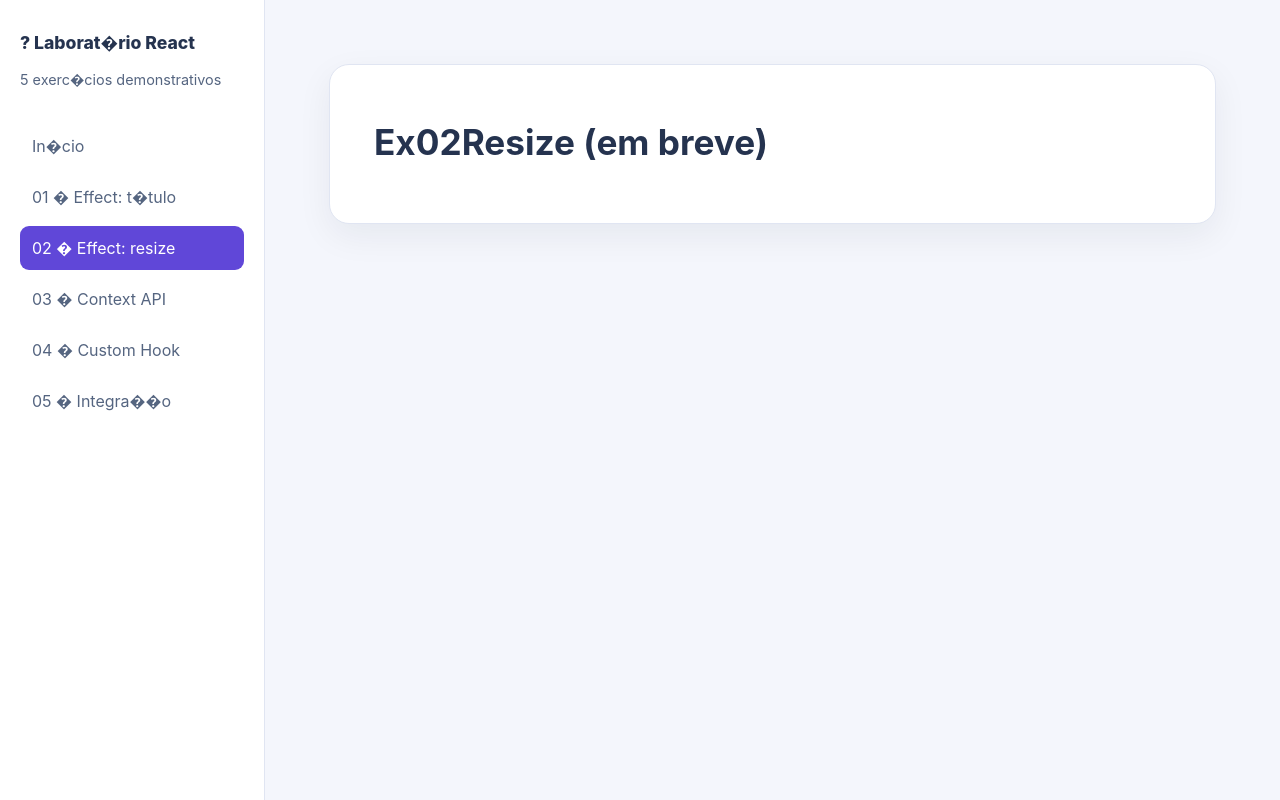
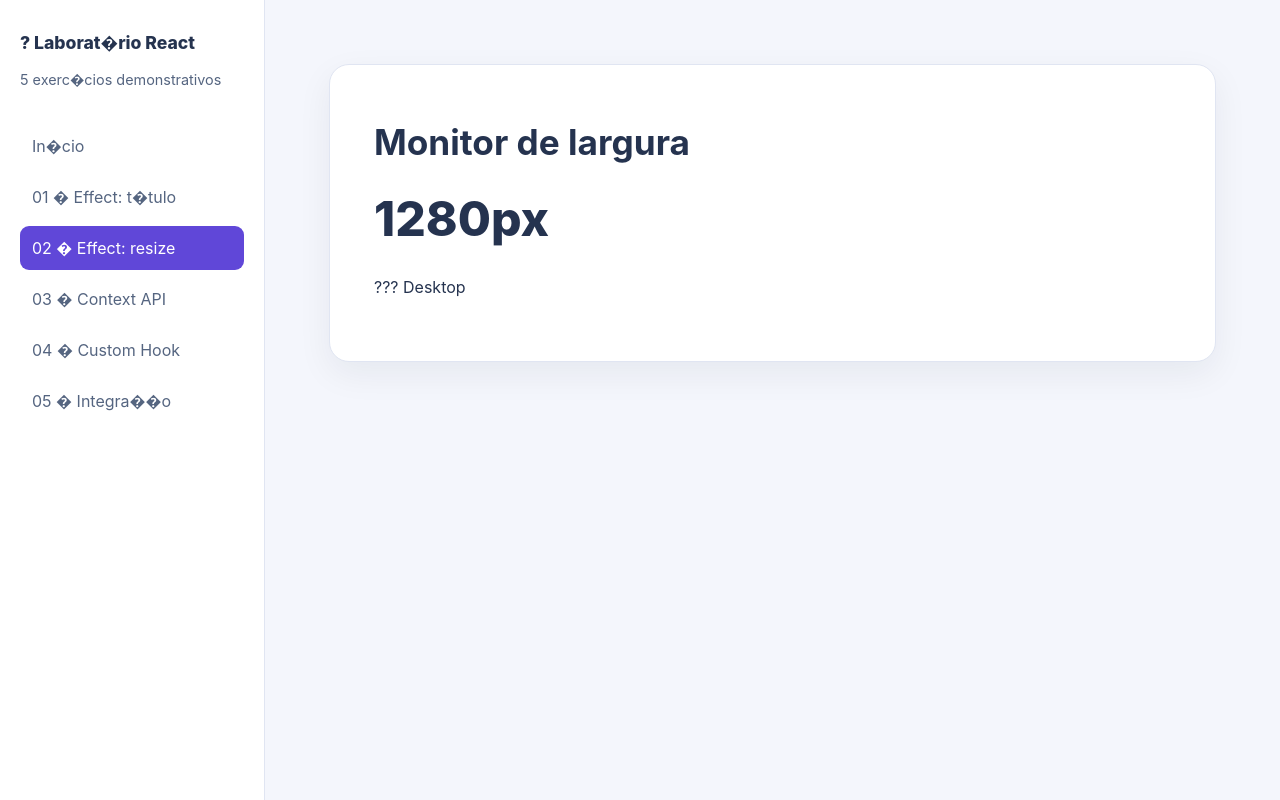
Before and after one commit to guzzkj/react-hooks-aula, a React (Vite) app: page /exercicio-2 in a window 1280 px wide. Built offline with nearby package versions, Linux system fonts and the light colour scheme.

Commit message:
feat: exercicio-2

```diff
--- a/src/pages/Ex02Resize.tsx
+++ b/src/pages/Ex02Resize.tsx
@@ -1,3 +1,26 @@
+import { useEffect, useState } from 'react';
+
 export default function Ex02Resize() {
-  return <section className="panel"><h1>Ex02Resize (em breve)</h1></section>;
+  // Guarda a largura inicial da janela.
+  const [largura, setLargura] = useState(window.innerWidth);
+
+  useEffect(() => {
+    function atualizarLargura() {
+      setLargura(window.innerWidth);
+    }
+
+    // Registra um listener externo ao React.
+    window.addEventListener('resize', atualizarLargura);
+
+    // Cleanup remove o mesmo listener na desmontagem.
+    return () => window.removeEventListener('resize', atualizarLargura);
+  }, []);
+
+  return (
+    <section className="panel">
+      <h1>Monitor de largura</h1>
+      <p className="metric">{largura}px</p>
+      <p>{largura < 768 ? '?? Mobile' : '??? Desktop'}</p>
+    </section>
+  );
 }
```
